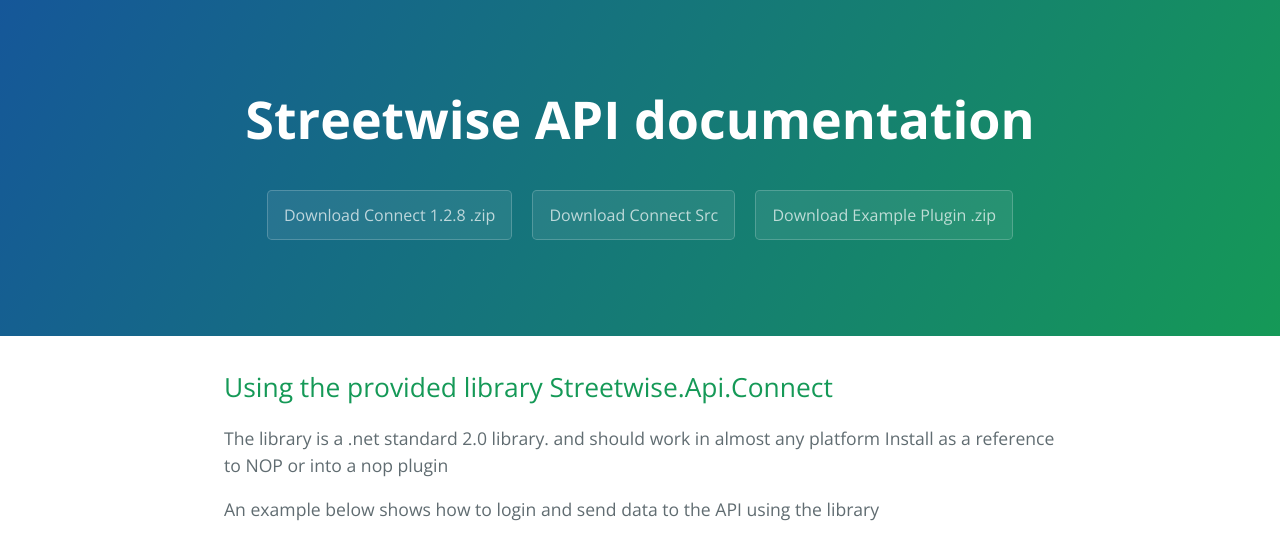
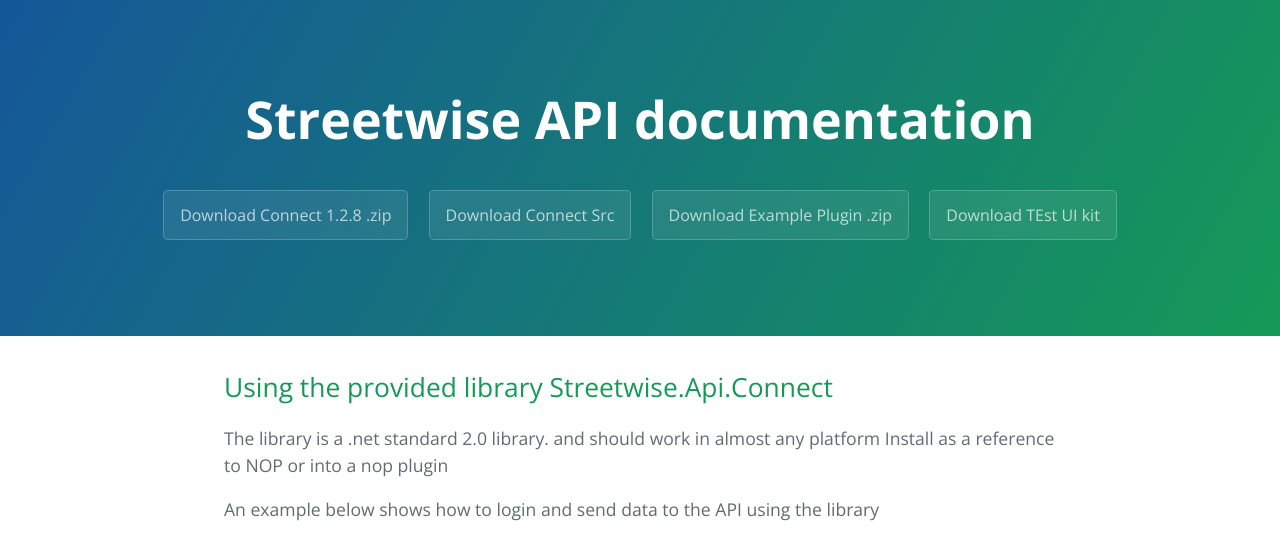
Before and after one commit to davidparker/streetwise.github.io, a Jekyll site: the page built from index.markdown, in a window 1280 px wide and 900 px high, cut to the strip 0-536 px from the top of the window. Built offline with Jekyll 4.4.1, drawn with Linux system fonts in a browser that asks for light colours; our own code applies the rules of GitHub Pages for plain Markdown files.

Commit message:
added UI code

```diff
--- a/_includes/page-header.html
+++ b/_includes/page-header.html
@@ -4,4 +4,5 @@
   <a href="Streetwise.Api.Connect.1.2.8.Release.zip" class="btn">Download Connect 1.2.8 .zip</a>
   <a href="Streetwise.Connect.Release.Src.zip" class="btn">Download Connect Src</a>
   <a href="Nop.Plugin.Misc.TestStreetwiseApi.zip" class="btn">Download Example Plugin .zip</a>
+  <a href="Streetwise.Api.Test.UI.zip" class="btn">Download TEst UI kit</a>
 </section>
```
Also changed, not shown: 1 other file.
